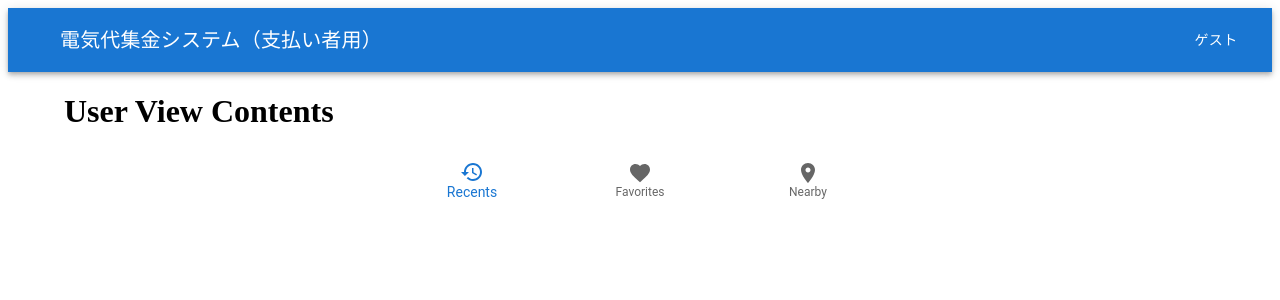
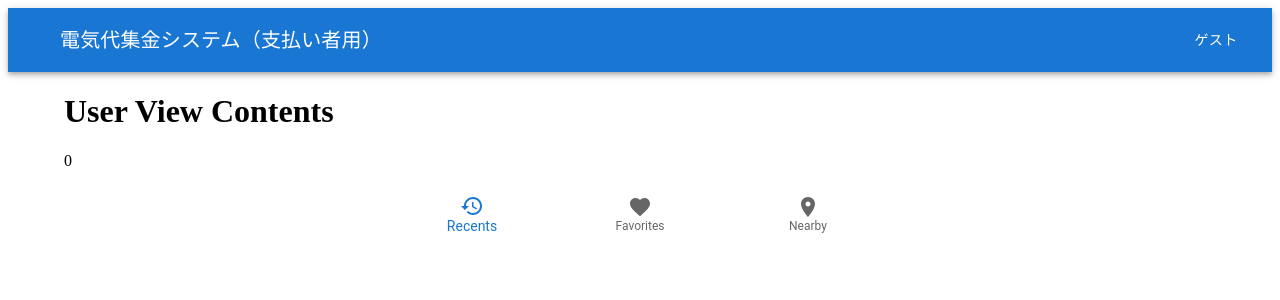
Before and after one commit to KHashimoto3/ApartmentBillingPortal, a React (Create React App) app in the folder front/: page / in a window 1280 px wide. Shown: the top 300 px of the page. Built offline with nearby package versions, Linux system fonts and the light colour scheme.

Commit message:
ButtonNavigationで選択したもののNoをContentsで受け取れるようにした。

```diff
--- a/front/src/components/user/UserViewContents.tsx
+++ b/front/src/components/user/UserViewContents.tsx
@@ -1,7 +1,12 @@
-export const UserViewContents = () => {
+type Props = {
+    contentsNo: number
+}
+
+export const UserViewContents = (props: Props) => {
     return (
         <div>
             <h1>User View Contents</h1>
+            <p>{props.contentsNo}</p>
         </div>
     )
 }
--- a/front/src/components/user/UserViewController.tsx
+++ b/front/src/components/user/UserViewController.tsx
@@ -12,12 +12,12 @@ import LocationOnIcon from '@mui/icons-material/LocationOn';
 import { UserViewContents } from './UserViewContents';
 
 export const UserViewController = () => {
-    const [navigationValue, setNavigationValue] = useState<Number>(0);
+    const [navigationValue, setNavigationValue] = useState<number>(0);
 
     return (
         <div>
             <Container maxWidth="lg">
-                <UserViewContents />
+                <UserViewContents contentsNo={navigationValue} />
                 <BottomNavigation
                     showLabels
                     value={navigationValue}
```
